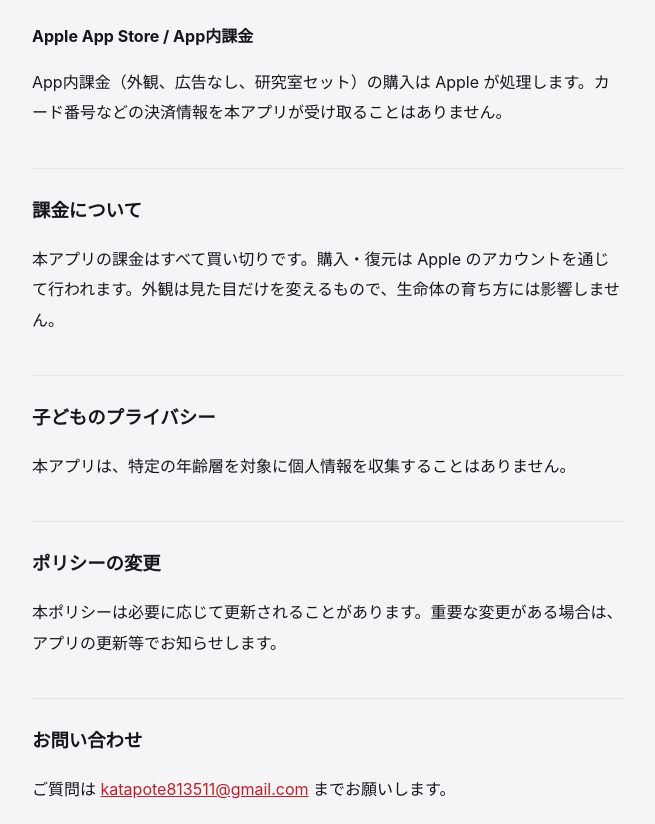
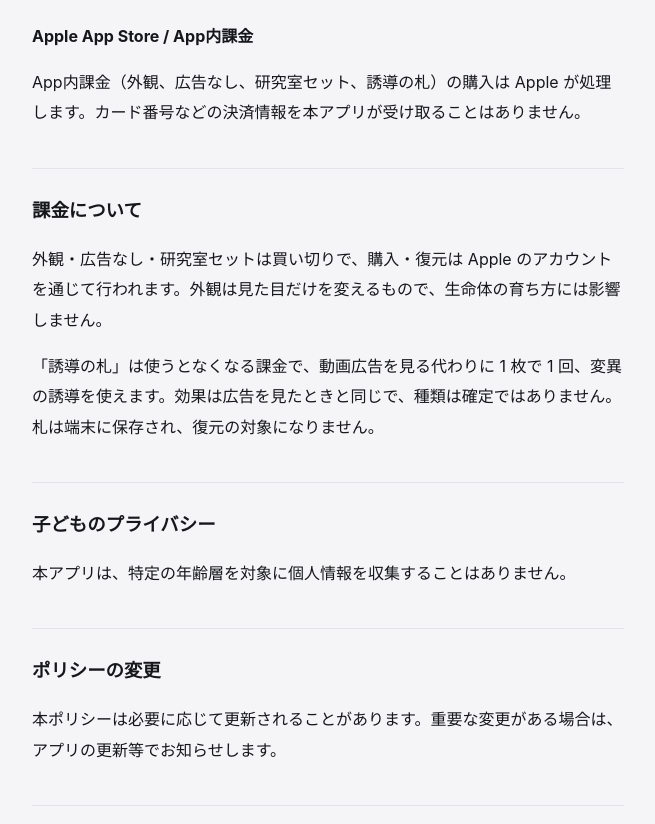
Before and after one commit to katapote/katapote.github.io, a plain HTML site: page glass-room/privacy.html in a window 1280 px wide. Shown: the part 1363-2187 px from the top of the page, without its empty margins (312-967 px from the left). Drawn offline with Linux system fonts and the light colour scheme.

Commit message:
glass-room: describe the consumable induction tickets in the privacy policy
Co-Authored-By: Claude Opus 5.5 <noreply@anthropic.com>

```diff
--- a/glass-room/privacy.html
+++ b/glass-room/privacy.html
@@ -9,7 +9,7 @@
 <body>
 <main>
 <h1>ガラスの部屋の生命体 プライバシーポリシー</h1>
-<p class="meta">最終更新日: 2026年11月13日</p>
+<p class="meta">最終更新日: 2026年11月17日</p>
 
 <p>ガラスの部屋の生命体（以下「本アプリ」）は、平松 享吾（以下「開発者」）が開発・提供する iOS アプリです。本アプリは、個人を特定する情報の収集・保存を行いません。アカウント登録やログインはありません。生命体の記録・図鑑・設定は、お使いの端末内にのみ保存されます。</p>
 
@@ -29,10 +29,11 @@
 <p>世代交代の合間に出る全画面広告と、「変異の誘導」で自分で選んで見る動画広告の表示のために、広告識別子や端末情報等が利用されることがあります。トラッキングの許可はアプリ内のダイアログ（App Tracking Transparency）で選べます。許可しない場合は、パーソナライズされない広告が表示されます。欧州経済領域・英国・スイスなどでは、最初に広告の同意の画面が出ます。同意は「設定」の「広告の同意を見直す」からいつでも変えられます。「広告なし」または「研究室セット」を購入すると、世代交代の合間の全画面広告は表示されなくなります（自分で選んで見る動画広告は残ります）。詳しくは <a href="https://policies.google.com/privacy">Google のプライバシーポリシー</a> をご確認ください。</p>
 
 <h3>Apple App Store / App内課金</h3>
-<p>App内課金（外観、広告なし、研究室セット）の購入は Apple が処理します。カード番号などの決済情報を本アプリが受け取ることはありません。</p>
+<p>App内課金（外観、広告なし、研究室セット、誘導の札）の購入は Apple が処理します。カード番号などの決済情報を本アプリが受け取ることはありません。</p>
 
 <h2>課金について</h2>
-<p>本アプリの課金はすべて買い切りです。購入・復元は Apple のアカウントを通じて行われます。外観は見た目だけを変えるもので、生命体の育ち方には影響しません。</p>
+<p>外観・広告なし・研究室セットは買い切りで、購入・復元は Apple のアカウントを通じて行われます。外観は見た目だけを変えるもので、生命体の育ち方には影響しません。</p>
+<p>「誘導の札」は使うとなくなる課金で、動画広告を見る代わりに 1 枚で 1 回、変異の誘導を使えます。効果は広告を見たときと同じで、種類は確定ではありません。札は端末に保存され、復元の対象になりません。</p>
 
 <h2>子どものプライバシー</h2>
 <p>本アプリは、特定の年齢層を対象に個人情報を収集することはありません。</p>
```
